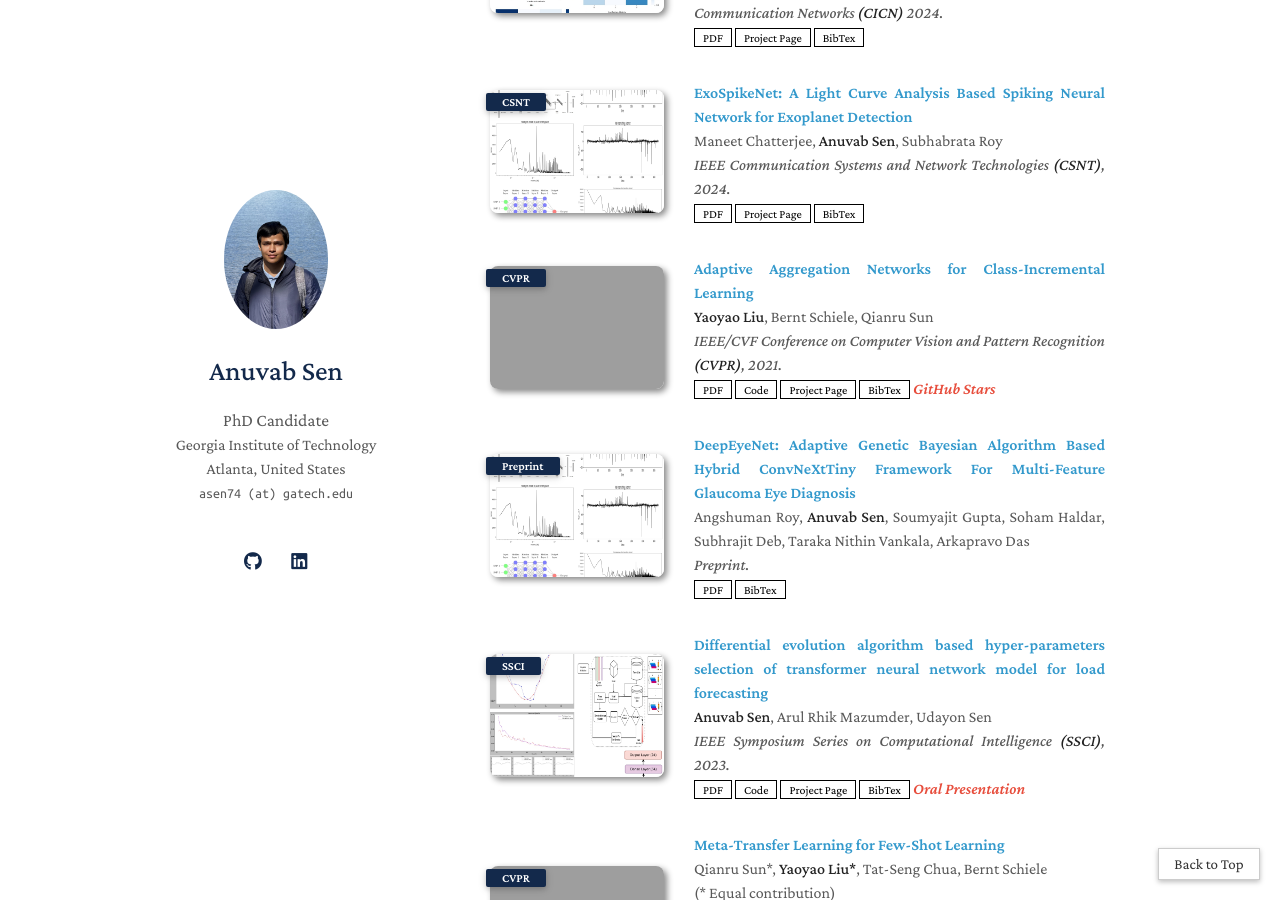
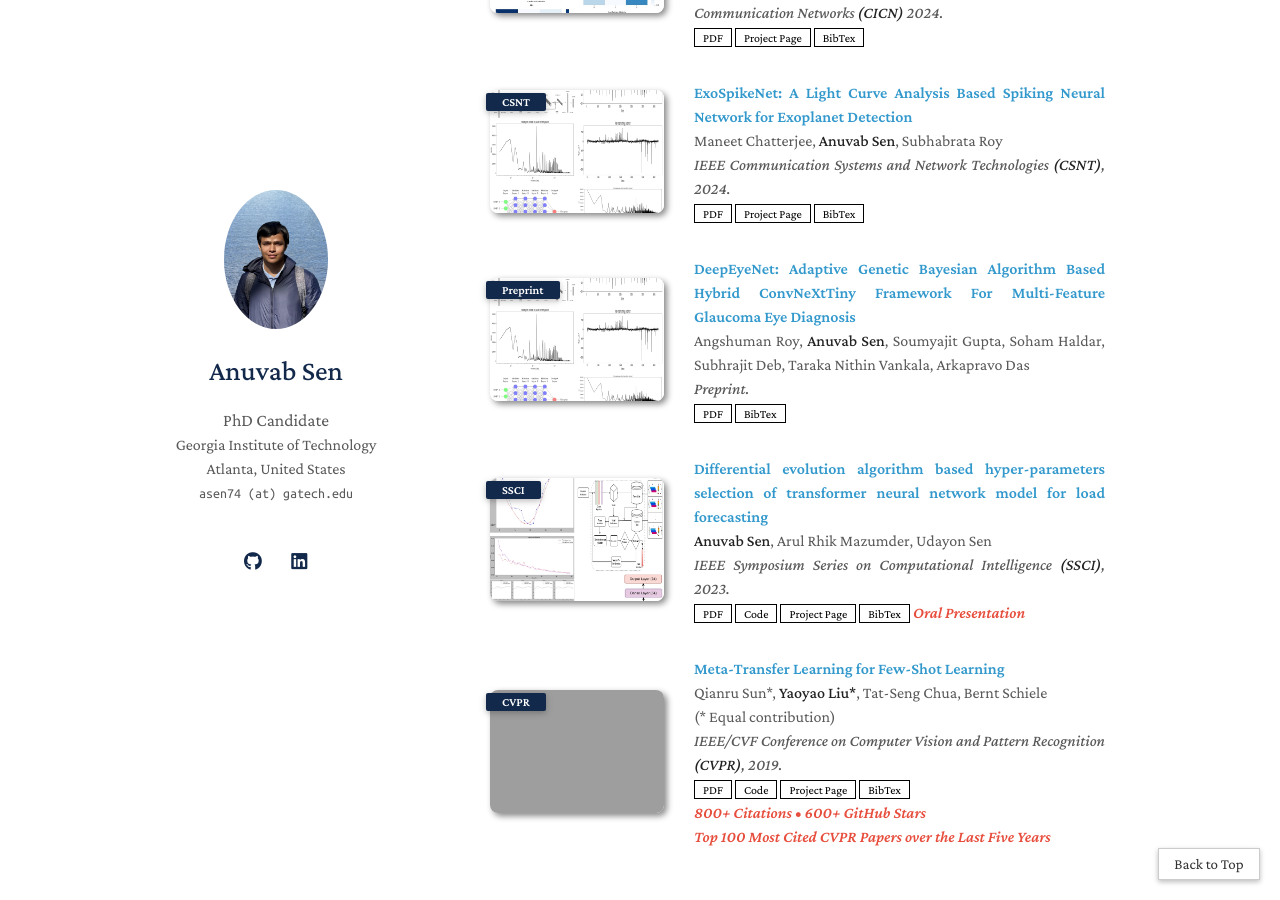
Before and after one commit to AnuvabSen1/anuvab_._sen, a Jekyll site: the page built from publications.md, in a window 1280 px wide and 900 px high, scrolled down 2525 px. Built offline with Jekyll 4.4.1, drawn with Linux system fonts in a browser that asks for light colours; comment, search, counter and statistics services are not loaded; a style sheet for code colours, icons or effects is not loaded; grey boxes are pictures that could not be loaded.

Commit message:
Update publications.yml

```diff
--- a/_data/publications.yml
+++ b/_data/publications.yml
@@ -113,17 +113,6 @@ main:
     bibtex: https://ieeexplore.ieee.org/abstract/document/10545663
     image: /anuvab_._sen/assets/publications/csnt.jpg
 
-  - title: Adaptive Aggregation Networks for Class-Incremental Learning
-    authors: <strong>Yaoyao Liu</strong>, Bernt Schiele, Qianru Sun
-    conference_short: CVPR
-    conference: IEEE/CVF Conference on Computer Vision and Pattern Recognition <strong>(CVPR)</strong>, 2021.
-    pdf: https://arxiv.org/pdf/2010.05063.pdf
-    code: https://git.io/JYHyt
-    page: https://class-il.mpi-inf.mpg.de/
-    bibtex: https://dblp.org/rec/conf/cvpr/LiuSS21.html?view=bibtex
-    image: https://img.yliu.me/teaser/AANets.png
-    others: '<a href="https://github.com/yaoyao-liu/class-incremental-learning/tree/main/adaptive-aggregation-networks" target="_blank" rel="noopener"><strong> <i style="color:#e74d3c; font-weight:600" id="githubstars_manets"></i><i style="color:#e74d3c; font-weight:600"> GitHub Stars</i></strong></a><script>githubStars("yaoyao-liu/class-incremental-learning", function(stars) {var startext = document.getElementById("githubstars_manets"); startext.innerHTML=stars;});</script>'
-
   - title: "DeepEyeNet: Adaptive Genetic Bayesian Algorithm Based Hybrid ConvNeXtTiny Framework For Multi-Feature Glaucoma Eye Diagnosis"
     authors: Angshuman Roy, <strong>Anuvab Sen</strong>, Soumyajit Gupta, Soham Haldar, Subhrajit Deb, Taraka Nithin Vankala, Arkapravo Das
     conference_short: Preprint
```
